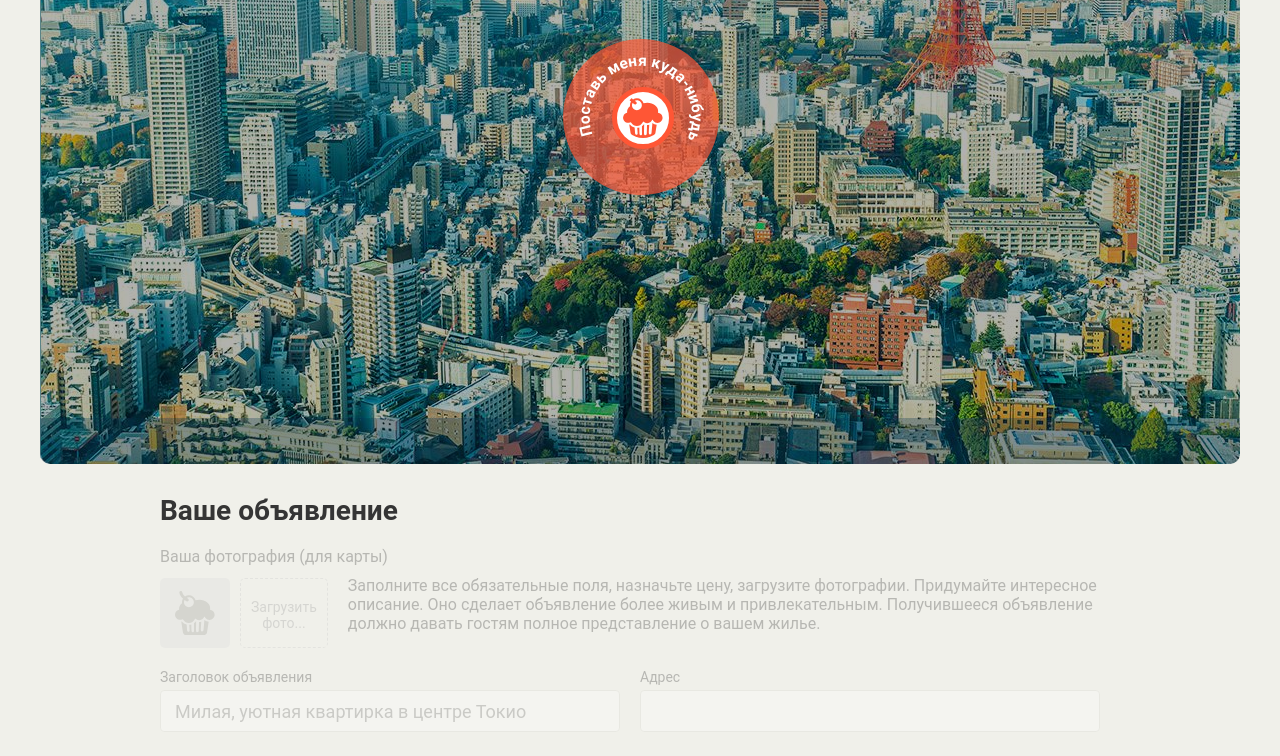
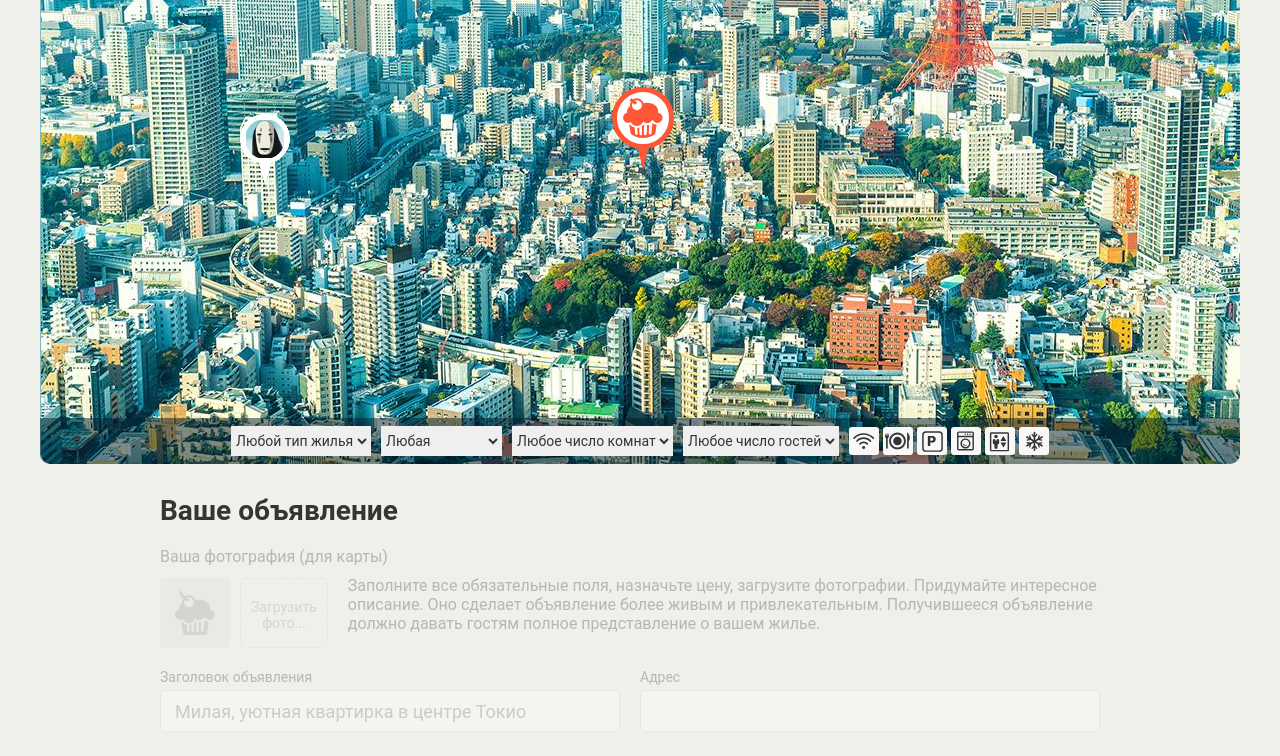
Before and after one commit to Kiriuha-lucky/838151-keksobooking-20, a website: page index.html in a window 1280 px wide. Shown: the part 286-1042 px from the top of the page. Drawn offline with Linux system fonts and the light colour scheme; files whose address does not match are found by name.

Commit message:
create pins

```diff
--- a/index.html
+++ b/index.html
@@ -16,7 +16,7 @@
     </div>
 
     <!-- Карта объявлений -->
-    <section class="map map--faded">
+    <section class="map ">
 
       <!-- Метки объявлений -->
       <div class="map__pins">
@@ -247,6 +247,6 @@
       <button class="error__button">Попробовать снова</button>
     </div>
   </template>
-
+<script src="js/main.js"></script>
 </body>
 </html>
--- a/js/main.js
+++ b/js/main.js
@@ -0,0 +1,61 @@
+var adsArray = [];
+
+var randomNumber = function (max) {
+  return Math.floor(Math.random() * Math.floor(max) + 1);
+};
+
+
+var createAds = function () {
+  var one = {};
+  for (var i = 0; i < 8; i++) {
+    one = {
+      "author": {
+        "avatar": 'img/avatars/user' + '0' + randomNumber(8) + '.png',
+        "offer": {
+          "title": 'строка, заголовок предложения',
+          "address": '600, 350',
+          "price": 15000,
+          "type": 'palace',
+          "rooms": 5,
+          "guests": 10,
+          "checkin": '12: 00',
+          "checkout": '14: 00',
+          "features": ["wifi",
+            "dishwasher",
+            "parking",
+            "washer",
+            "elevator",
+            "conditioner"
+          ],
+          "description": 'строка с описанием',
+          "photos": ["http://o0.github.io/assets/images/tokyo/hotel1.jpg",
+            "http://o0.github.io/assets/images/tokyo/hotel2.jpg",
+            "http://o0.github.io/assets/images/tokyo/hotel3.jpg"
+          ]
+        },
+        "location": {
+          "x": 650,
+          "y": 500
+        }
+      }
+    };
+    adsArray.push(one);
+  }
+  console.log(adsArray);
+  return adsArray;
+};
+
+createAds();
+
+var mapPins = document.querySelector('.map__pins');
+var pinsTemplate = document.querySelector('#pin').content.querySelector('button');
+var fragment = document.createDocumentFragment();
+
+
+
+for (var i = 0; i < adsArray.length; i++) {
+  var element = pinsTemplate.cloneNode(true);
+  element.children[0].src = adsArray[0].author.avatar;
+  fragment.appendChild(element);
+};
+mapPins.appendChild(fragment);
```
